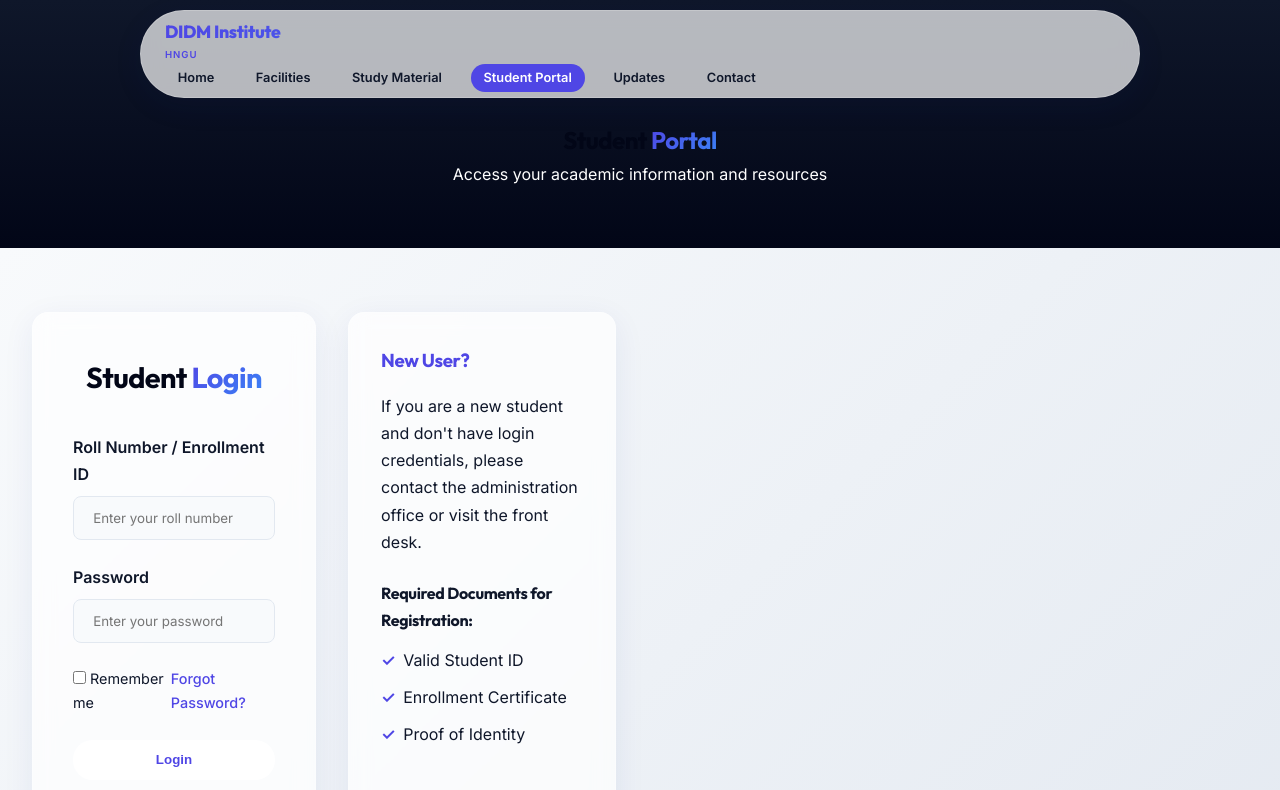
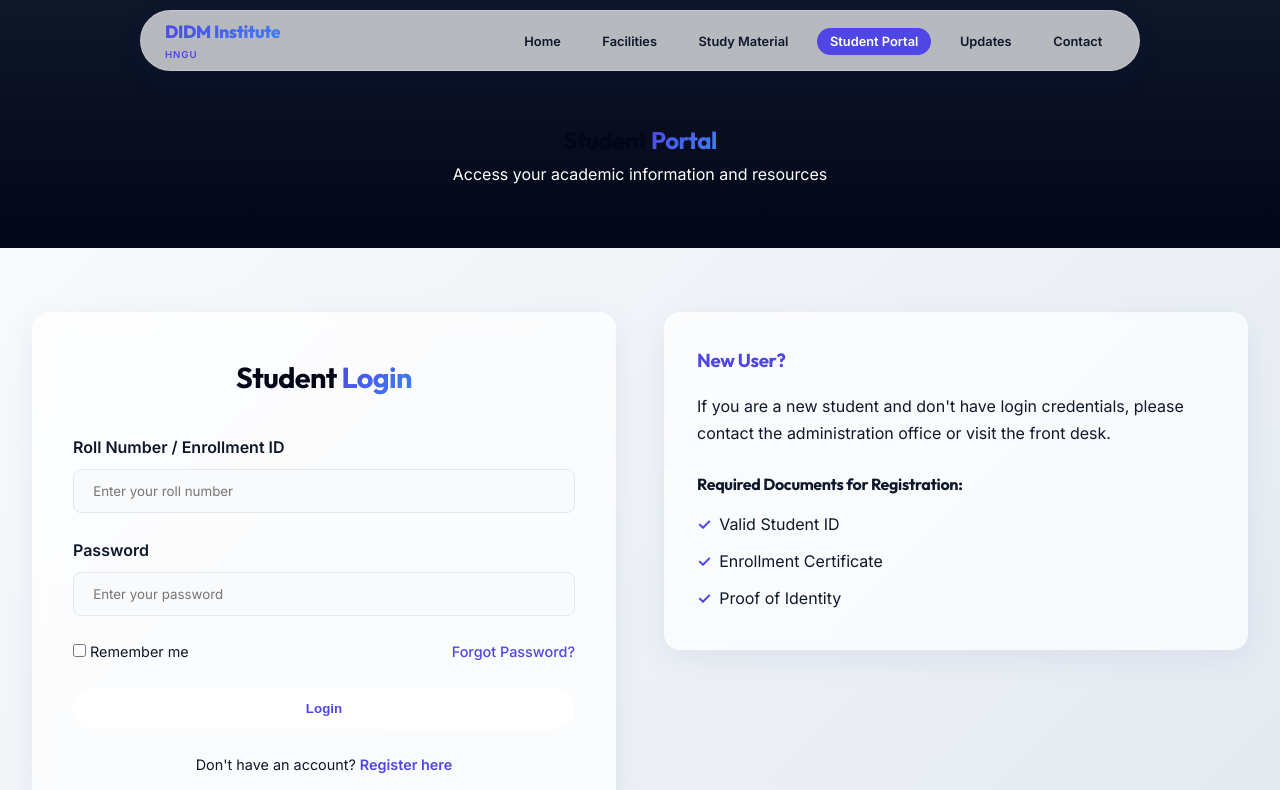
Before and after one commit to trivedivedant2005-ui/indu, a plain HTML site: page portal.html in a window 1280 px wide. Shown: the top 790 px of the page. Drawn offline with Linux system fonts and the light colour scheme.

Commit message:
updated my code

```diff
--- a/portal.html
+++ b/portal.html
@@ -45,8 +45,7 @@
     <section class="portal-section">
         <div class="container">
             <div class="portal-content">
-                <!-- Login Form -->
-                <div class="login-container">
+                <!-- Login Box -->
                 <div class="login-box">
                     <h2 id="formTitle">Student <span>Login</span></h2>
                     <div id="loginMessage"></div>
@@ -126,7 +125,6 @@
                         <li>Enrollment Certificate</li>
                         <li>Proof of Identity</li>
                     </ul>
-                    </div>
                 </div>
             </div>
         </div>
--- a/style-complete.css
+++ b/style-complete.css
@@ -43,7 +43,12 @@
     overflow-x: hidden;
 }
 
-h1, h2, h3, h4, h5, h6 {
+h1,
+h2,
+h3,
+h4,
+h5,
+h6 {
     font-family: 'Outfit', sans-serif;
     color: var(--darker);
     letter-spacing: -0.02em;
@@ -71,10 +76,14 @@
     padding: 0.4rem 1.5rem;
     z-index: 1000;
     box-shadow: var(--glass-shadow);
+    transition: var(--transition);
+}
+
+.nav-container {
     display: flex;
     justify-content: space-between;
     align-items: center;
-    transition: var(--transition);
+    width: 100%;
 }
 
 .logo h2 {
```
Lines whose indentation alone changed are shown as unchanged.
